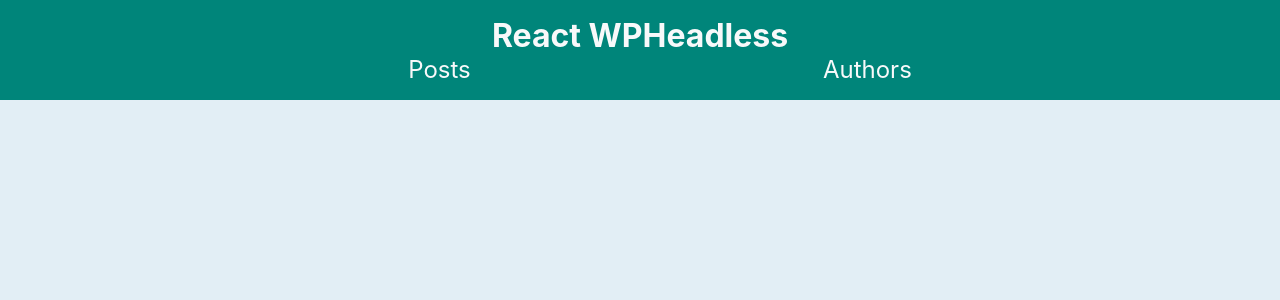
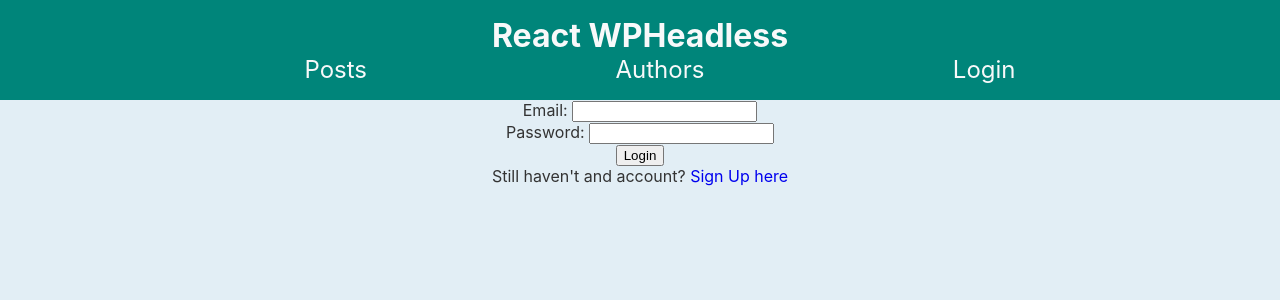
Before and after one commit to aariasquodem/wpheadless_react_graphql, a React (Create React App) app: page /login in a window 1280 px wide. Shown: the top 300 px of the page. Built offline with nearby package versions, Linux system fonts and the light colour scheme.

Commit message:
login and signup components

```diff
--- /dev/null
+++ b/src/components/Login/Login.jsx
@@ -0,0 +1,29 @@
+import React from "react";
+import { Link } from "react-router-dom";
+
+const Login = () => {
+
+  const handleSubmit = (e) => {
+    e.preventDefault();
+    const email = e.target.email.value;
+    const password = e.target.pass.value;
+    const user = {'email': email, 'password': password};
+  };
+
+  return <div>
+          <form onSubmit={handleSubmit}>
+            <div>
+              <label htmlFor="email">Email: </label>
+              <input type="text" name="email"/>
+            </div>
+            <div>
+              <label htmlFor="pass">Password: </label>
+              <input type="password" name="pass"/>
+            </div>
+            <input type="submit" value={"Login"}/>
+          </form>
+          <p>Still haven't and account? <Link to={'/signup'}>Sign Up here</Link></p>
+        </div>;
+};
+
+export default Login;
--- /dev/null
+++ b/src/components/Login/index.js
@@ -0,0 +1 @@
+export { default } from "./Login";
--- a/src/components/Main/Main.jsx
+++ b/src/components/Main/Main.jsx
@@ -4,6 +4,8 @@ import Home from '../Home';
 import PostDetail from '../PostDetail';
 import Authors from '../Authors';
 import PostByAuthor from '../PostByAuthor'
+import Login from '../Login';
+import SignUp from '../SignUp';
 
 const Main = () => {
   return <Routes>
@@ -11,6 +13,8 @@ const Main = () => {
             <Route path="/post" element={<PostDetail/>}/>
             <Route path="/authors" element={<Authors/>}/>
             <Route path="/postby" element={<PostByAuthor/>}/>
+            <Route path="/login" element={<Login/>}/>
+            <Route path="/signup" element={<SignUp/>}/>
           </Routes>;
 };
 
--- a/src/components/Nav/Nav.jsx
+++ b/src/components/Nav/Nav.jsx
@@ -6,6 +6,7 @@ const Nav = () => {
           <ul className="menu__box">
             <li><Link className="menu__item" to='/'>Posts</Link></li>
             <li><Link className="menu__item" to='/authors'>Authors</Link></li>
+            <li><Link className="menu__item" to='/login'>Login</Link></li>
           </ul>
         </nav>;
 };
--- /dev/null
+++ b/src/components/SignUp/SignUp.jsx
@@ -0,0 +1,32 @@
+import React from "react";
+
+const SignUp = () => {
+
+  const handleSubmit = (e) => {
+    e.preventDefault();
+    const username = e.target.username.value;
+    const email = e.target.email.value;
+    const password = e.target.pass.value;
+    const user = {'username': username, 'email': email, 'password': password};
+  };
+
+  return <div>
+          <form onSubmit={handleSubmit}>
+          <div>
+              <label htmlFor="username">Username: </label>
+              <input type="text" name="username"/>
+            </div>
+            <div>
+              <label htmlFor="email">Email: </label>
+              <input type="text" name="email"/>
+            </div>
+            <div>
+              <label htmlFor="pass">Password: </label>
+              <input type="password" name="pass"/>
+            </div>
+            <input type="submit" value={"Sign Up"}/>
+          </form>
+        </div>;
+};
+
+export default SignUp;
--- /dev/null
+++ b/src/components/SignUp/index.js
@@ -0,0 +1 @@
+export { default } from "./SignUp";
```
